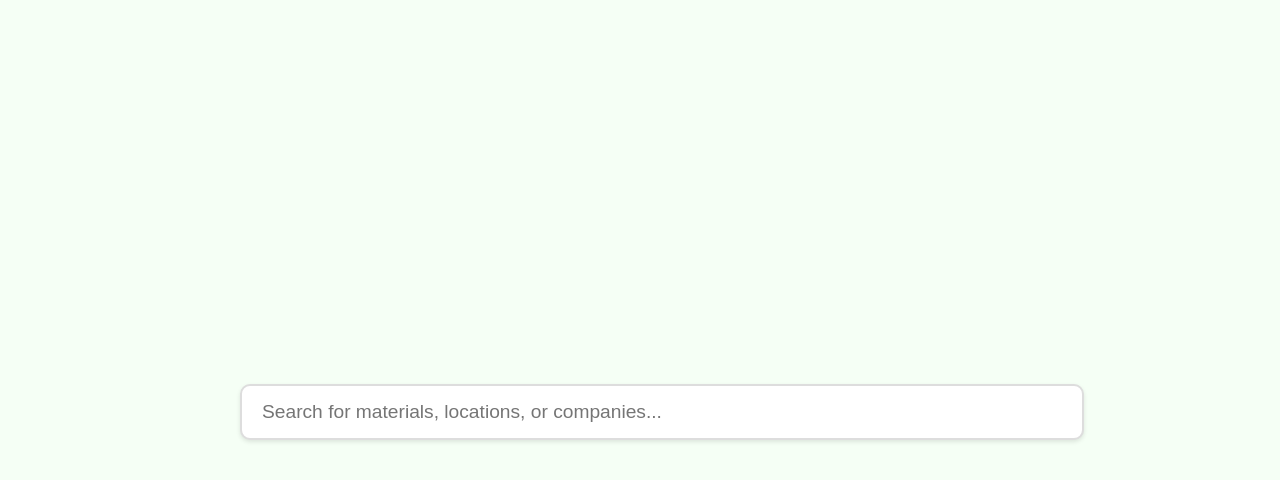
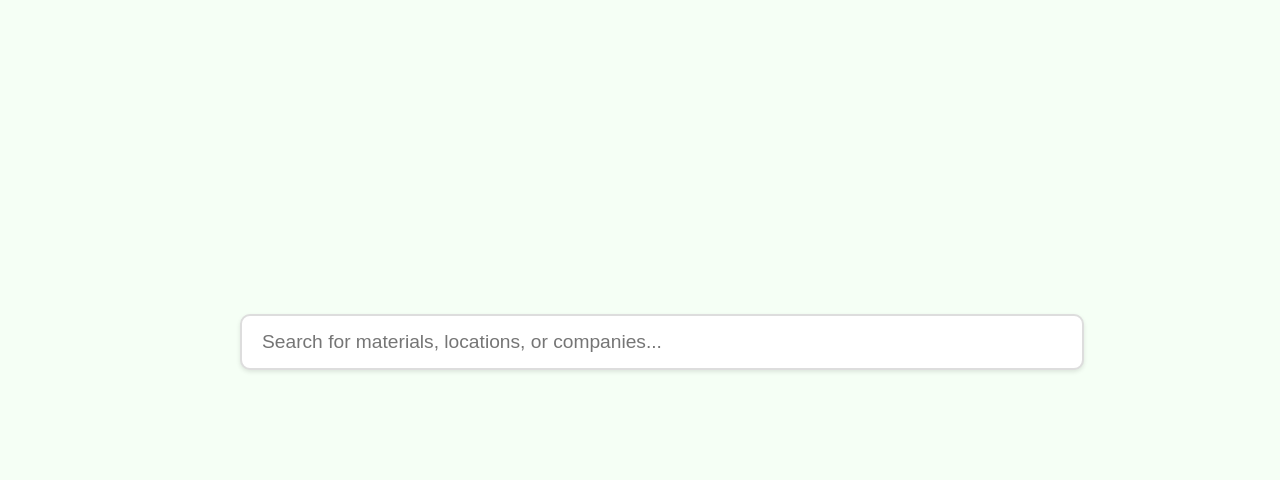
Before and after one commit to nelsonrandy111/SkanskaBuyPage, a plain HTML site: page index.html in a window 1280 px wide. Shown: the part 38-518 px from the top of the page. Drawn offline with Linux system fonts and the light colour scheme.

Commit message:
Add files via upload

```diff
--- a/style.css
+++ b/style.css
@@ -54,8 +54,8 @@ main {
     display: flex;
     justify-content: center;
     align-items: center;
-    margin-top: 100px;
-    height: calc(100vh - 100px);
+    margin-top: 60px; /* Move the search bar higher */
+    height: calc(100vh - 160px); /* Adjust to maintain balance */
 }
 
 #search-section {
```
